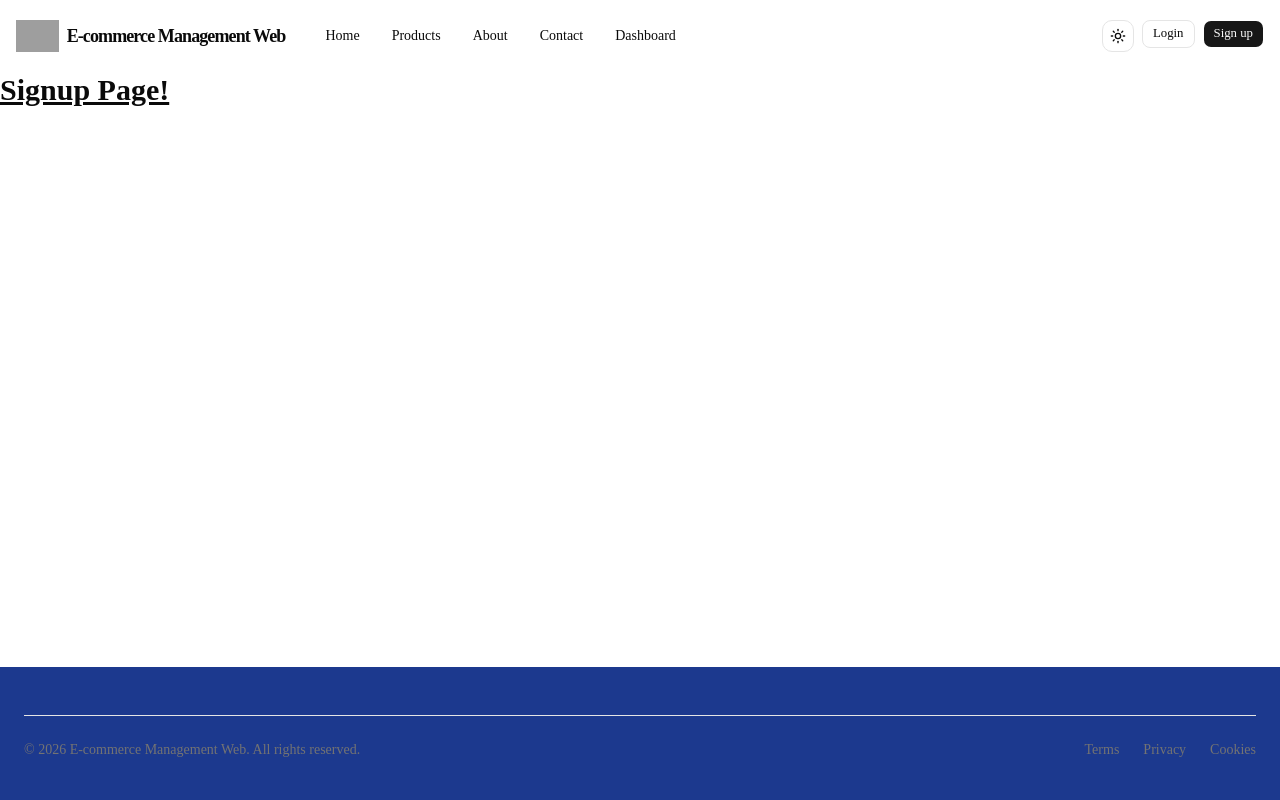
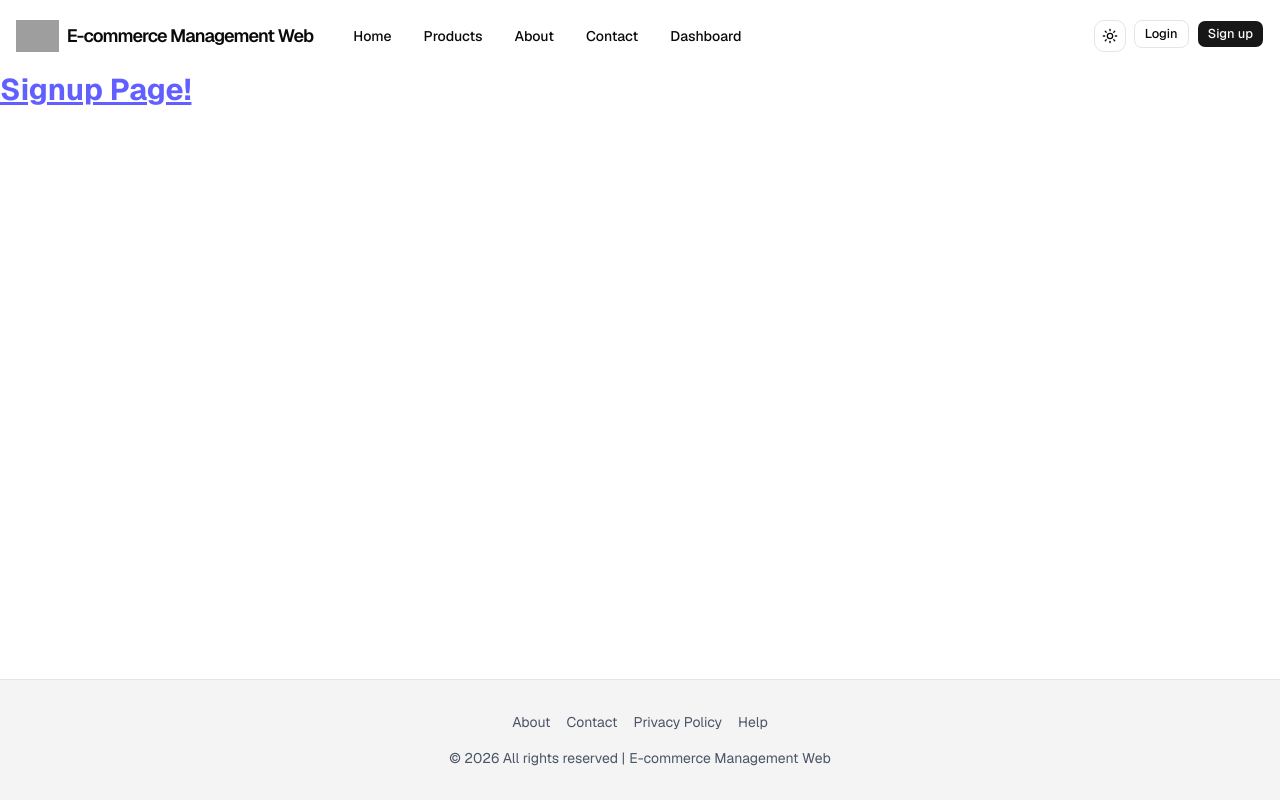
Before and after one commit to SabbirNiyaz/ecommerce-management-web, a Next.js app: page /signup in a window 1280 px wide. Built offline with nearby package versions, Linux system fonts and the light colour scheme; grey boxes are pictures that could not be loaded.

Commit message:
Fix Footer

```diff
--- a/src/app/(commonLayout)/(auth)/signup/page.tsx
+++ b/src/app/(commonLayout)/(auth)/signup/page.tsx
@@ -2,7 +2,7 @@
 export default function SignupPage() {
     return (
         <div>
-            <h1 className="text-3xl font-bold underline">Signup Page!</h1>
+            <h1 className="text-indigo-500 text-3xl font-bold underline">Signup Page!</h1>
         </div>
     );
 }
--- a/src/app/globals.css
+++ b/src/app/globals.css
@@ -1,15 +1,14 @@
 @import "tailwindcss";
 @import "tw-animate-css";
-@import "shadcn/tailwind.css";
 
 @custom-variant dark (&:is(.dark *));
 
 @theme inline {
   --color-background: var(--background);
   --color-foreground: var(--foreground);
-  --font-sans: var(--font-sans);
+  --font-sans: var(--font-geist-sans);
   --font-mono: var(--font-geist-mono);
-  --font-heading: var(--font-sans);
+  --font-heading: var(--font-geist-sans);
   --color-sidebar-ring: var(--sidebar-ring);
   --color-sidebar-border: var(--sidebar-border);
   --color-sidebar-accent-foreground: var(--sidebar-accent-foreground);
--- a/src/app/layout.tsx
+++ b/src/app/layout.tsx
@@ -37,7 +37,7 @@ export default function RootLayout({
           enableSystem
           disableTransitionOnChange
         >
-          <main className="flex-1">   {/* ← THIS is the key fix */}
+          <main className="flex-1">
             {children}
           </main>
           <Footer />
--- a/src/components/footer.tsx
+++ b/src/components/footer.tsx
@@ -1,25 +1,36 @@
-
 import Link from "next/link";
 
 export default function Footer() {
   return (
-    <footer className="bg-blue-900 text-white py-10 px-6">
-        {/* BOTTOM BAR */}
-        <div className="mt-2 border-t pt-6 flex flex-col md:flex-row items-center justify-between gap-4 text-sm text-muted-foreground">
-          <p>© {new Date().getFullYear()}  E-commerce Management Web. All rights reserved.</p>
+    <footer className="border-t mt-10 bg-zinc-100 dark:bg-gray-900 text-gray-600 dark:text-gray-400">
 
-          <div className="flex gap-6">
-            <Link href="/terms" className="hover:text-primary">
-              Terms
-            </Link>
-            <Link href="/privacy" className="hover:text-primary">
-              Privacy
-            </Link>
-            <Link href="/cookies" className="hover:text-primary">
-              Cookies
-            </Link>
-          </div>
+      <div className="max-w-7xl mx-auto px-4 sm:px-6 lg:px-8 py-8">
+
+        {/* LINKS */}
+        <div className="flex flex-col-2 sm:flex-row justify-center items-center gap-2 sm:gap-4 text-sm mb-4">
+          <Link href="/about" className="hover:underline">
+            About
+          </Link>
+          <Link href="/contact" className="hover:underline">
+            Contact
+          </Link>
+          <Link href="/privacy" className="hover:underline">
+            Privacy Policy
+          </Link>
+          <Link href="/help" className="hover:underline">
+            Help
+          </Link>
         </div>
+
+        {/* COPYRIGHT */}
+        <div className="flex justify-center gap-1 text-xs sm:text-sm">
+          &copy; {new Date().getFullYear()} All rights reserved |
+          <Link href="/" className="hover:underline">
+            E-commerce Management Web
+          </Link>
+        </div>
+      </div>
+
     </footer>
   );
 }
```
